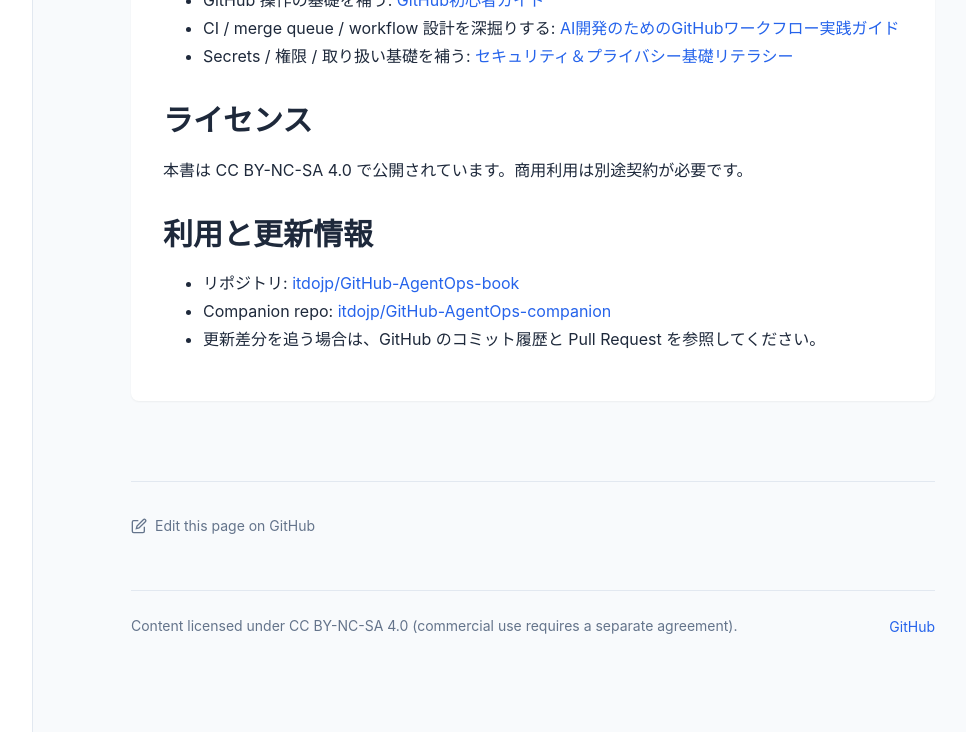
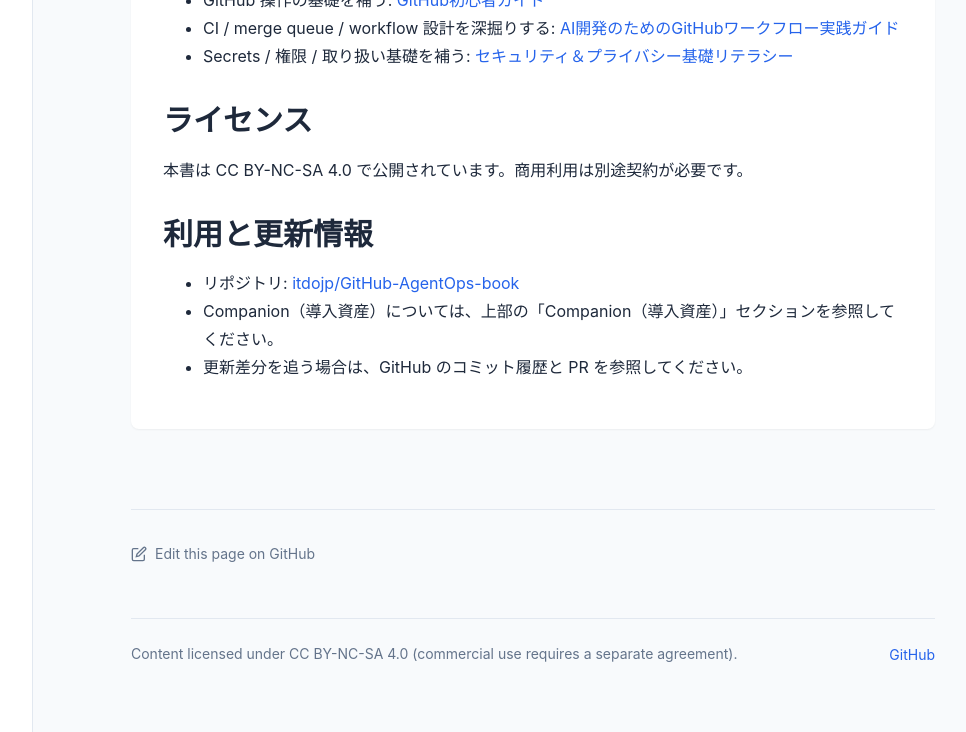
Before and after one commit to itdojp/GitHub-AgentOps-book, a Jekyll site: the page built from docs/index.md, in a window 1280 px wide and 900 px high, scrolled down 2059 px, cut to the strip 168-900 px from the top of the window. Shown: the whole strip, without its empty margins (247-1213 px from the left). Built offline with Jekyll 4.4.1, drawn with Linux system fonts in a browser that asks for light colours.

Commit message:
Address Copilot wording feedback

```diff
--- a/docs/index.md
+++ b/docs/index.md
@@ -86,5 +86,5 @@
 ## 利用と更新情報
 
 - リポジトリ: [itdojp/GitHub-AgentOps-book](https://github.com/itdojp/GitHub-AgentOps-book)
-- Companion repo: [itdojp/GitHub-AgentOps-companion](https://github.com/itdojp/GitHub-AgentOps-companion)
-- 更新差分を追う場合は、GitHub のコミット履歴と Pull Request を参照してください。
+- Companion（導入資産）については、上部の「Companion（導入資産）」セクションを参照してください。
+- 更新差分を追う場合は、GitHub のコミット履歴と PR を参照してください。
```
Also changed, not shown: index.md (+2 -2 lines).
